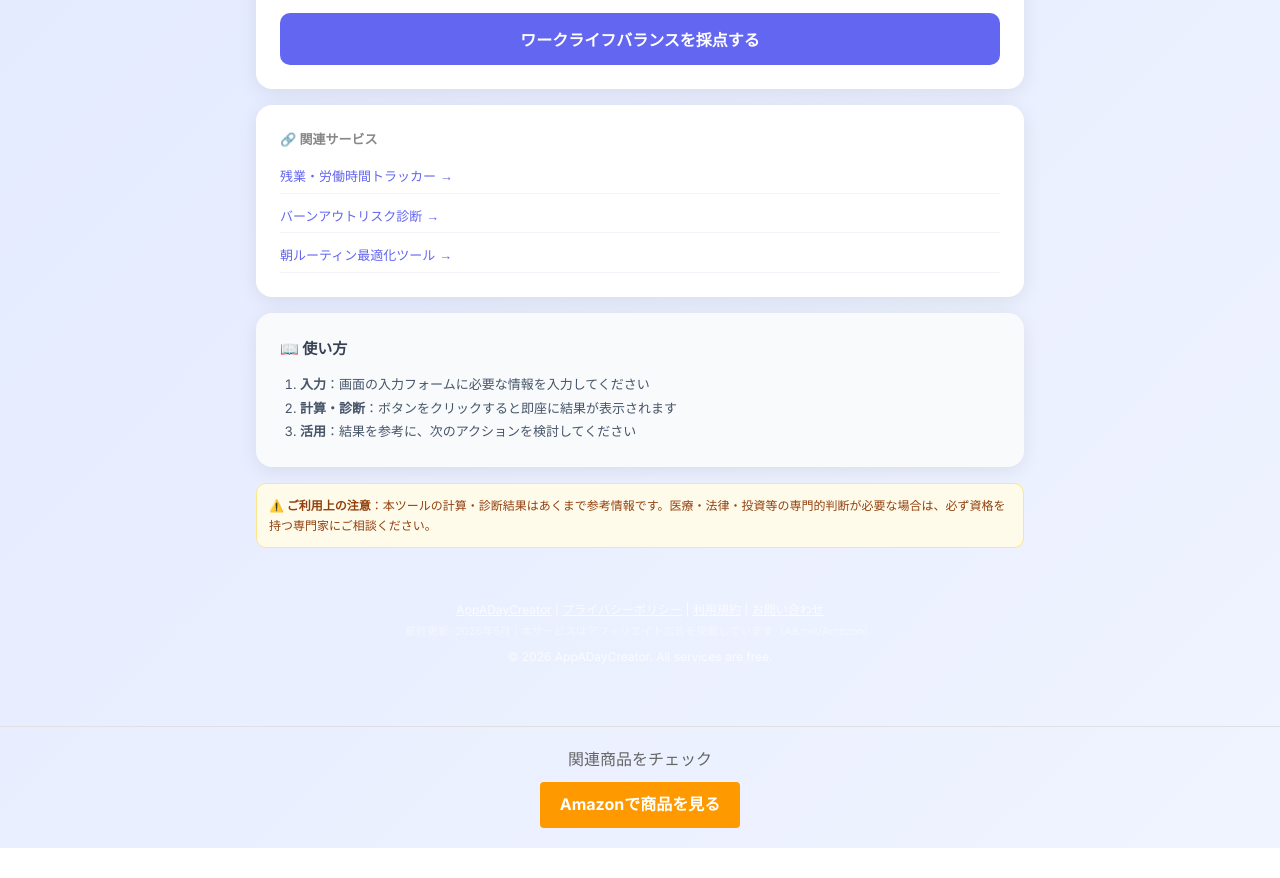
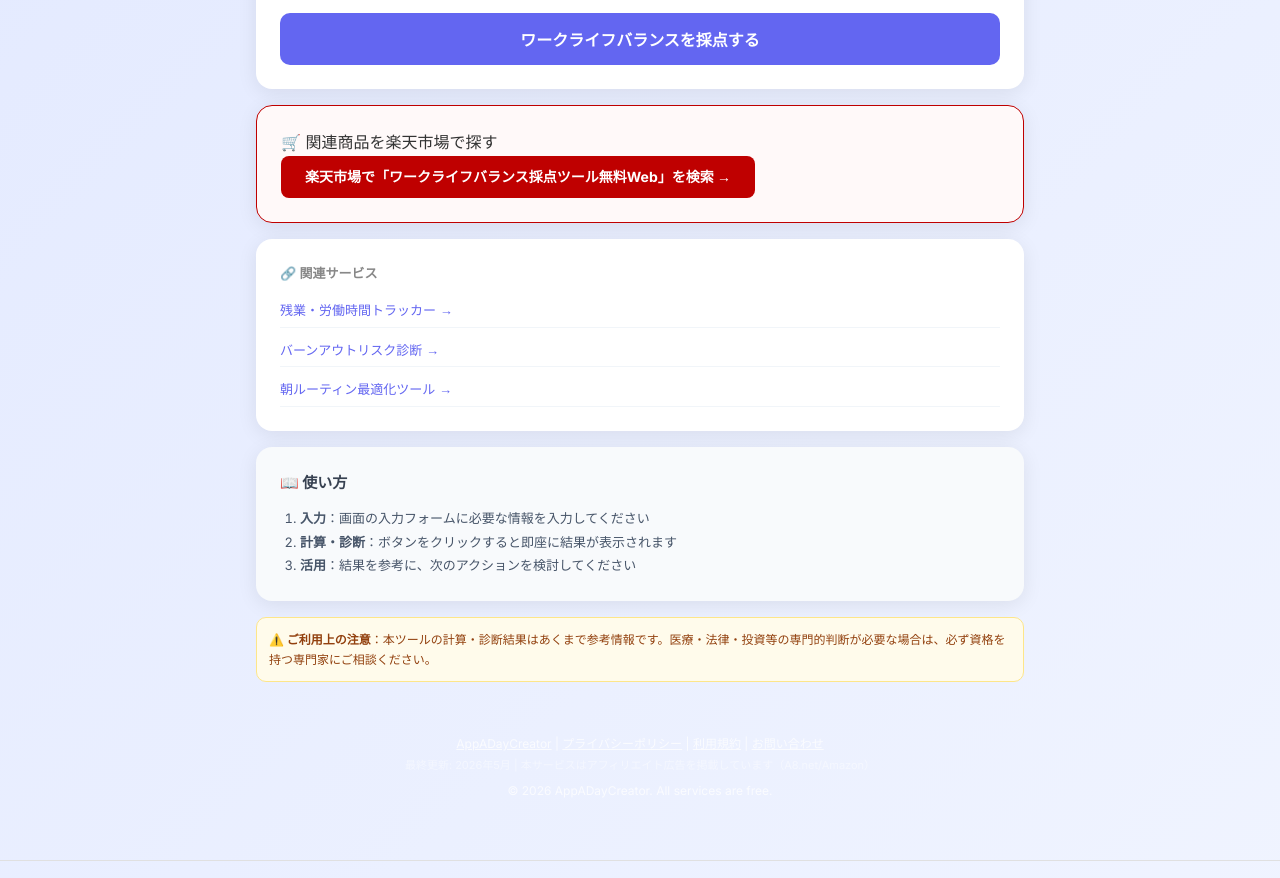
Before and after one commit to appadaycreator/work-life-balance-scorer, a plain HTML site: page index.html in a window 1280 px wide. Shown: the part 894-1772 px from the top of the page. Before the commit the page ends 1742 px from the top, so only its background shows below. Drawn offline with Linux system fonts and the light colour scheme.

Commit message:
feat: Phase 8② - 楽天アフィリエイト統合
楽天市場検索リンクを結果セクションに追加（Cookie 30日）

```diff
--- a/index.html
+++ b/index.html
@@ -140,7 +140,16 @@ button, .btn, .btn-primary, .option-btn, [role="button"] { min-height: 48px; min
           <p style="font-size:12px;color:#888;margin:2px 0 16px;">推奨は7〜9時間/日。6時間未満は健康リスクあり。</p>
           <button class="btn" style="width:100%;" onclick="generate()">ワークライフバランスを採点する</button>
         </div>
-        <div class="result" id="result" style="margin-top:16px;">
+
+    <!-- rakuten-affiliate-block -->
+    <div class="card p-4 mb-4 text-center" style="border:1px solid #BF0000;background:#fff9f9;">
+      <p class="text-sm text-gray-600 mb-2">🛒 関連商品を楽天市場で探す</p>
+      <a href="https://hb.afl.rakuten.co.jp/ichiba/541ad0d2.ce2bed12.541ad0d3.a1a2318c/?pc=https%3A%2F%2Fsearch.rakuten.co.jp%2Fsearch%2Fmall%2F%25E3%2583%25AF%25E3%2583%25BC%25E3%2582%25AF%25E3%2583%25A9%25E3%2582%25A4%25E3%2583%2595%25E3%2583%2590%25E3%2583%25A9%25E3%2583%25B3%25E3%2582%25B9%25E6%258E%25A1%25E7%2582%25B9%25E3%2583%2584%25E3%2583%25BC%25E3%2583%25AB%25E7%2584%25A1%25E6%2596%2599Web%2F&link_type=text" target="_blank" rel="nofollow sponsored noopener"
+         style="display:inline-block;background:#BF0000;color:white;padding:10px 24px;border-radius:8px;font-weight:bold;font-size:14px;text-decoration:none;">
+        楽天市場で「ワークライフバランス採点ツール無料Web」を検索 →
+      </a>
+    </div>
+    <div class="result" id="result" style="margin-top:16px;">
           <div class="card">
             <h3 style="font-size:15px;font-weight:700;margin-bottom:12px;color:#6366F1;">✅ 採点結果</h3>
             <div id="output"></div>
```
